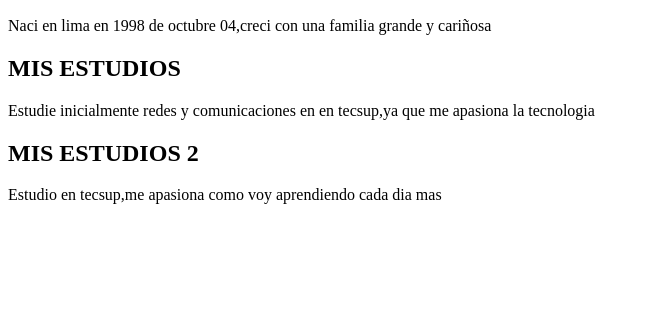
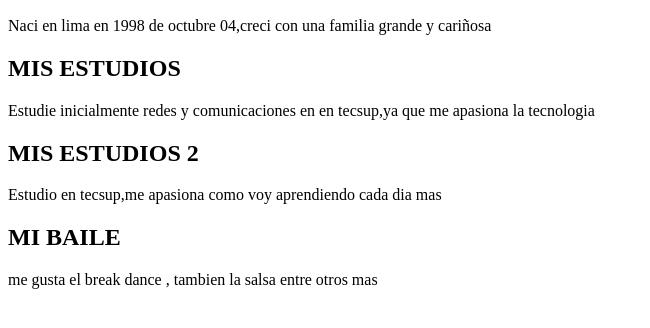
Before and after one commit to jairomarruiz/biografia, a plain HTML site: page index.html in a window 1280 px wide. Shown: the part 110-438 px from the top of the page, without its empty margins (0-650 px from the left). Drawn offline with Linux system fonts and the light colour scheme.

Commit message:
Mi baile

```diff
--- a/index.html
+++ b/index.html
@@ -20,8 +20,12 @@
             </section>
             <section>
                 <h2>MIS ESTUDIOS 2</h2>
-                <P>Estudio en tecsup,me apasiona como voy aprendiendo cada dia mas </P>
+                <P>Estudio en tecsup,me apasiona como voy aprendiendo cada dia mas</P>
                 <P></P>
+            </section>
+            <section>
+                <h1>MI BAILE</h1>
+                <P>me gusta el break dance , tambien la salsa entre otros mas </P>
             </section>
         </main>
     </body>
```
